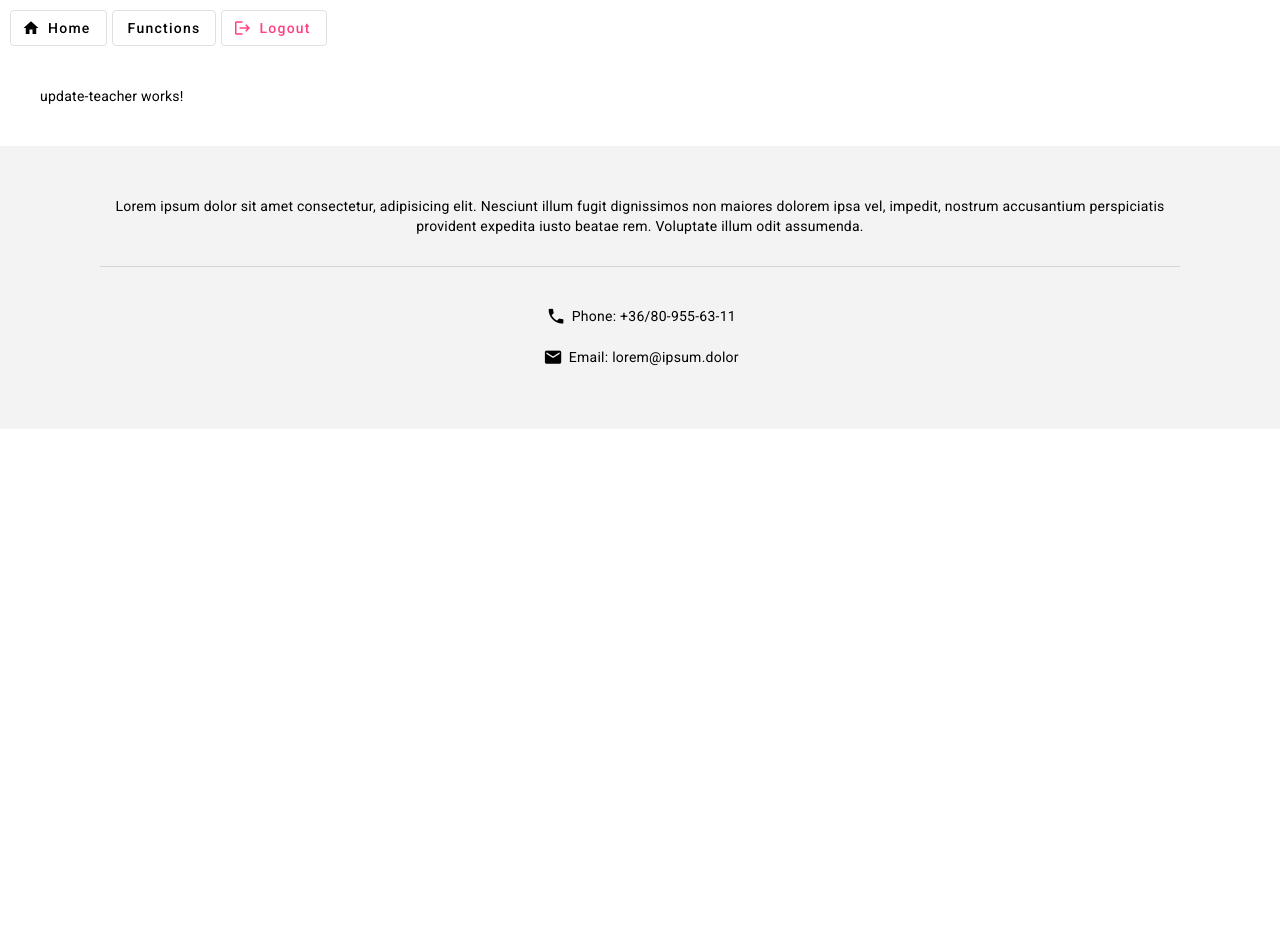
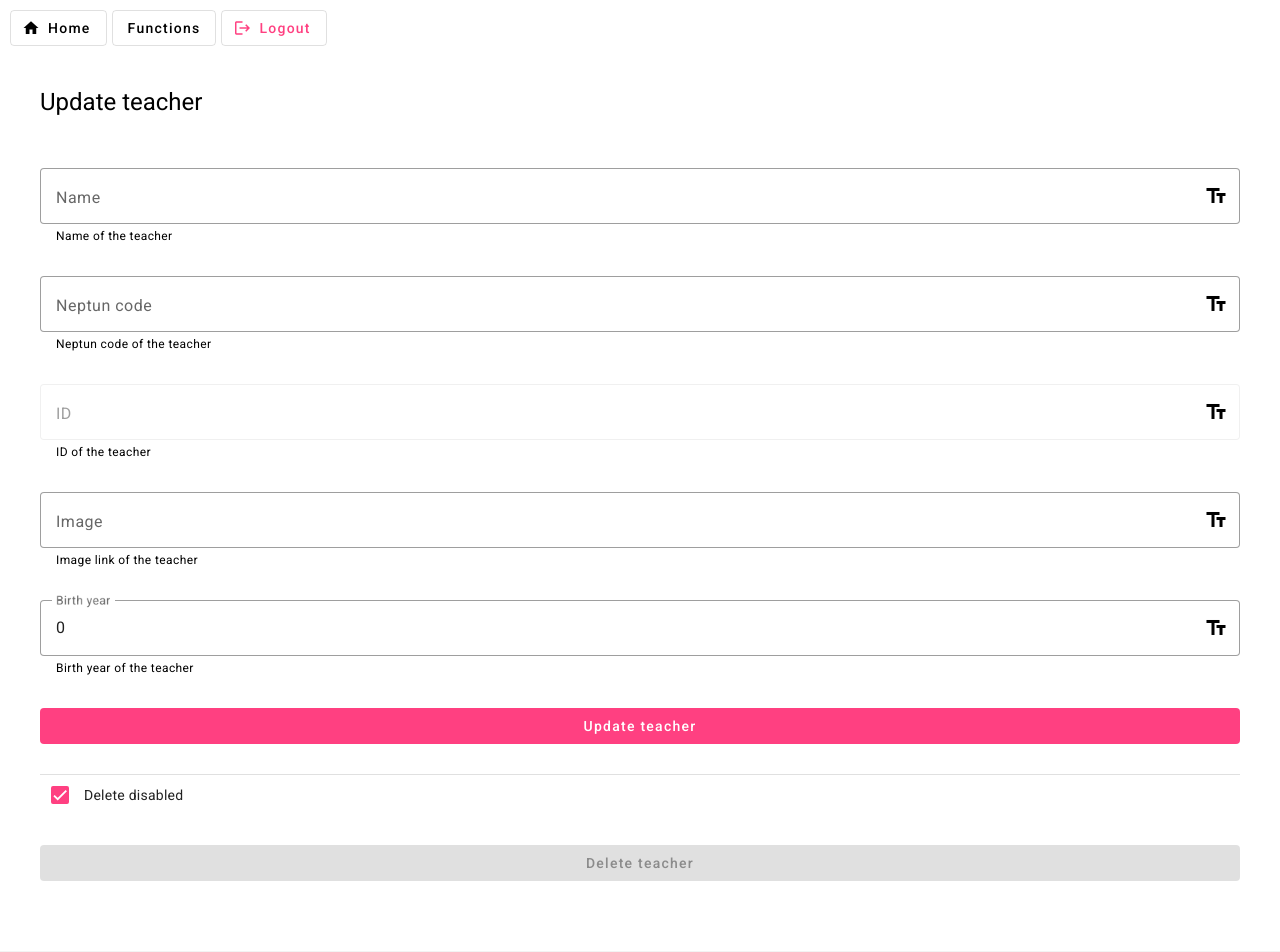
Before and after one commit to siposm/oktatas-frontend-dev, an Angular app in the folder modul-12/myApp/: page /update-teacher/1 in a window 1280 px wide. Shown: the top 952 px of the page. Before the commit the page ends 810 px from the top, so only its background shows below. Built offline with nearby package versions, Linux system fonts and the light colour scheme; no server answers; sample sign-in values are in the browser's storage.

Commit message:
edit teacher added

```diff
--- a/modul-12/myApp/src/app/list-teachers/list-teachers.component.html
+++ b/modul-12/myApp/src/app/list-teachers/list-teachers.component.html
@@ -10,7 +10,6 @@
     </mat-card-header>
     <mat-card-content>
         <mat-divider></mat-divider>
-        <p>Teached subjects</p>
         <div *ngIf="teacher.teachedSubjects.length > 0; else noElementsToDisplay">
             <button
                 mat-stroked-button
@@ -25,6 +24,14 @@
         </ng-template>
         <mat-divider></mat-divider>
         <p class="teacher-id">{{ teacher.id }}</p>
+        <mat-divider></mat-divider>
+        <button
+            mat-stroked-button
+            [routerLink]="['/update-teacher/', teacher.id]"
+        >
+            <mat-icon aria-hidden="false" aria-label="Edit icon" fontIcon="edit"></mat-icon>
+            Edit
+        </button>
     </mat-card-content>
 </mat-card>
 
--- a/modul-12/myApp/src/app/list-teachers/list-teachers.component.scss
+++ b/modul-12/myApp/src/app/list-teachers/list-teachers.component.scss
@@ -25,14 +25,6 @@ mat-card {
 }
 
 mat-card {
-    mat-icon {
-        font-size: 1.4em;
-        position: relative;
-        top: 0.5em;
-    }
-}
-
-mat-card {
     button {
         font-size: 0.8em;
     }
--- a/modul-12/myApp/src/app/update-teacher/update-teacher.component.html
+++ b/modul-12/myApp/src/app/update-teacher/update-teacher.component.html
@@ -1 +1,67 @@
-<p>update-teacher works!</p>
+<h1>Update teacher</h1>
+
+<mat-form-field appearance="outline">
+    <mat-label>Name</mat-label>
+    <input matInput
+        [(ngModel)]="this.teacher.name">
+    <mat-icon matSuffix>text_fields</mat-icon>
+    <mat-hint>Name of the teacher</mat-hint>
+</mat-form-field>
+
+<mat-form-field appearance="outline">
+    <mat-label>Neptun code</mat-label>
+    <input matInput
+        [(ngModel)]="this.teacher.neptun">
+    <mat-icon matSuffix>text_fields</mat-icon>
+    <mat-hint>Neptun code of the teacher</mat-hint>
+</mat-form-field>
+
+<mat-form-field appearance="outline">
+    <mat-label>ID</mat-label>
+    <input matInput
+        disabled
+        [(ngModel)]="this.teacher.id">
+    <mat-icon matSuffix>text_fields</mat-icon>
+    <mat-hint>ID of the teacher</mat-hint>
+</mat-form-field>
+
+<mat-form-field appearance="outline">
+    <mat-label>Image</mat-label>
+    <input matInput
+        [(ngModel)]="this.teacher.image">
+    <mat-icon matSuffix>text_fields</mat-icon>
+    <mat-hint>Image link of the teacher</mat-hint>
+</mat-form-field>
+
+<mat-form-field appearance="outline">
+    <mat-label>Birth year</mat-label>
+    <input matInput
+        [(ngModel)]="this.teacher.birthYear">
+    <mat-icon matSuffix>text_fields</mat-icon>
+    <mat-hint>Birth year of the teacher</mat-hint>
+</mat-form-field>
+
+<button
+    mat-flat-button
+    color="accent"
+    (click)="updateTeacher()"
+>
+    Update teacher
+</button>
+
+<mat-divider></mat-divider>
+
+<mat-checkbox
+    [(ngModel)]="this.deleteDisabled"
+>
+    Delete disabled
+</mat-checkbox>
+
+<button
+    mat-flat-button
+    color="warn"
+    [disabled]="this.deleteDisabled"
+    (click)="deleteTeacher(this.teacher.id)"
+>
+    Delete teacher
+</button>
--- a/modul-12/myApp/src/app/update-teacher/update-teacher.component.scss
+++ b/modul-12/myApp/src/app/update-teacher/update-teacher.component.scss
@@ -0,0 +1,8 @@
+h1 {
+    margin-bottom: 50px;
+}
+
+mat-form-field, mat-checkbox, button {
+    width: 100%;
+    margin-bottom: 30px;
+}
--- a/modul-12/myApp/src/app/update-teacher/update-teacher.component.ts
+++ b/modul-12/myApp/src/app/update-teacher/update-teacher.component.ts
@@ -1,10 +1,96 @@
-import { Component } from '@angular/core';
+import { HttpClient, HttpHeaders } from '@angular/common/http';
+import { Component, OnInit } from '@angular/core';
+import { MatSnackBar } from '@angular/material/snack-bar';
+import { ActivatedRoute } from '@angular/router';
+import { Teacher } from '../_models/teacher';
 
 @Component({
   selector: 'app-update-teacher',
   templateUrl: './update-teacher.component.html',
   styleUrls: ['./update-teacher.component.scss']
 })
-export class UpdateTeacherComponent {
+export class UpdateTeacherComponent implements OnInit {
 
+  http: HttpClient
+  route: ActivatedRoute
+  teacher: Teacher
+  snackBar:MatSnackBar
+  deleteDisabled: boolean
+
+  constructor(http: HttpClient, route:ActivatedRoute, snackBar:MatSnackBar) {
+    this.http = http
+    this.route = route
+    this.teacher = new Teacher()
+    this.snackBar = snackBar
+    this.deleteDisabled = true
+  }
+
+  ngOnInit(): void {
+    this.route.params.subscribe(param => {
+      let teacherID = param['id']
+      this.http
+      .get<any>('https://practiceapi.nikprog.hu/Teacher')
+      .subscribe(resp => {
+        resp.filter((x:any) => x.id === teacherID)
+        .map((x:any) => {
+          this.teacher.id = x.id
+          this.teacher.name = x.name
+          this.teacher.neptun = x.neptun
+          this.teacher.birthYear = x.birthYear
+          this.teacher.image = x.image
+          this.teacher.creatorName = x.creatorName
+          // this.teacher.teachedSubjects = x.teachedSubjects
+          // --> not needed for PUT or DELETE
+        })
+
+        console.log(this.teacher)
+      })
+    })
+  }
+
+  public updateTeacher() : void {
+    console.log(this.teacher);
+
+    let headers = new HttpHeaders({
+      'Content-Type': 'application/json',
+      'Authorization': 'Bearer ' + localStorage.getItem('nikprog-practiceapi-token')
+    })
+    this.http
+      .put(
+        'https://practiceapi.nikprog.hu/Teacher',
+        this.teacher,
+        { headers: headers }
+      )
+      .subscribe(
+        (success) => {
+          this.snackBar.open("Update was successful!", "Close", { duration: 5000 })
+        },
+        (error) => {
+          this.snackBar.open("Error occured, please try again.", "Close", { duration: 5000 })
+        }
+      )
+  }
+
+  public deleteTeacher(teacherID: string) : void {
+    if(teacherID === '' || teacherID === null)
+      return
+
+    let headers = new HttpHeaders({
+      'Content-Type': 'application/json',
+      'Authorization': 'Bearer ' + localStorage.getItem('nikprog-practiceapi-token')
+    })
+    this.http
+      .delete(
+        'https://practiceapi.nikprog.hu/Teacher/' + teacherID,
+        { headers: headers }
+      )
+      .subscribe(
+        (success) => {
+          this.snackBar.open("Delete was successful!", "Close", { duration: 5000 })
+        },
+        (error) => {
+          this.snackBar.open("Error occured, please try again.", "Close", { duration: 5000 })
+        }
+      )
+  }
 }
```
